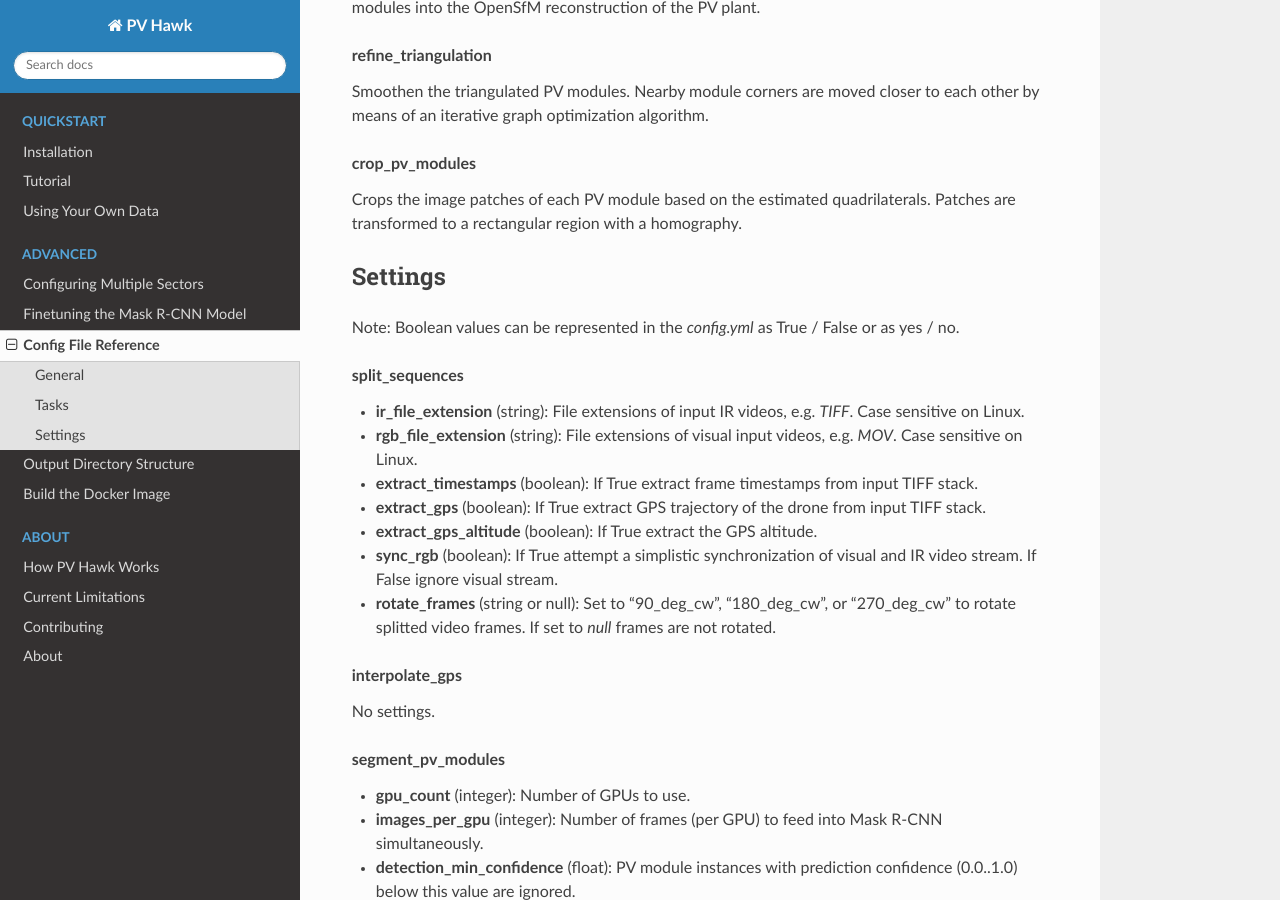
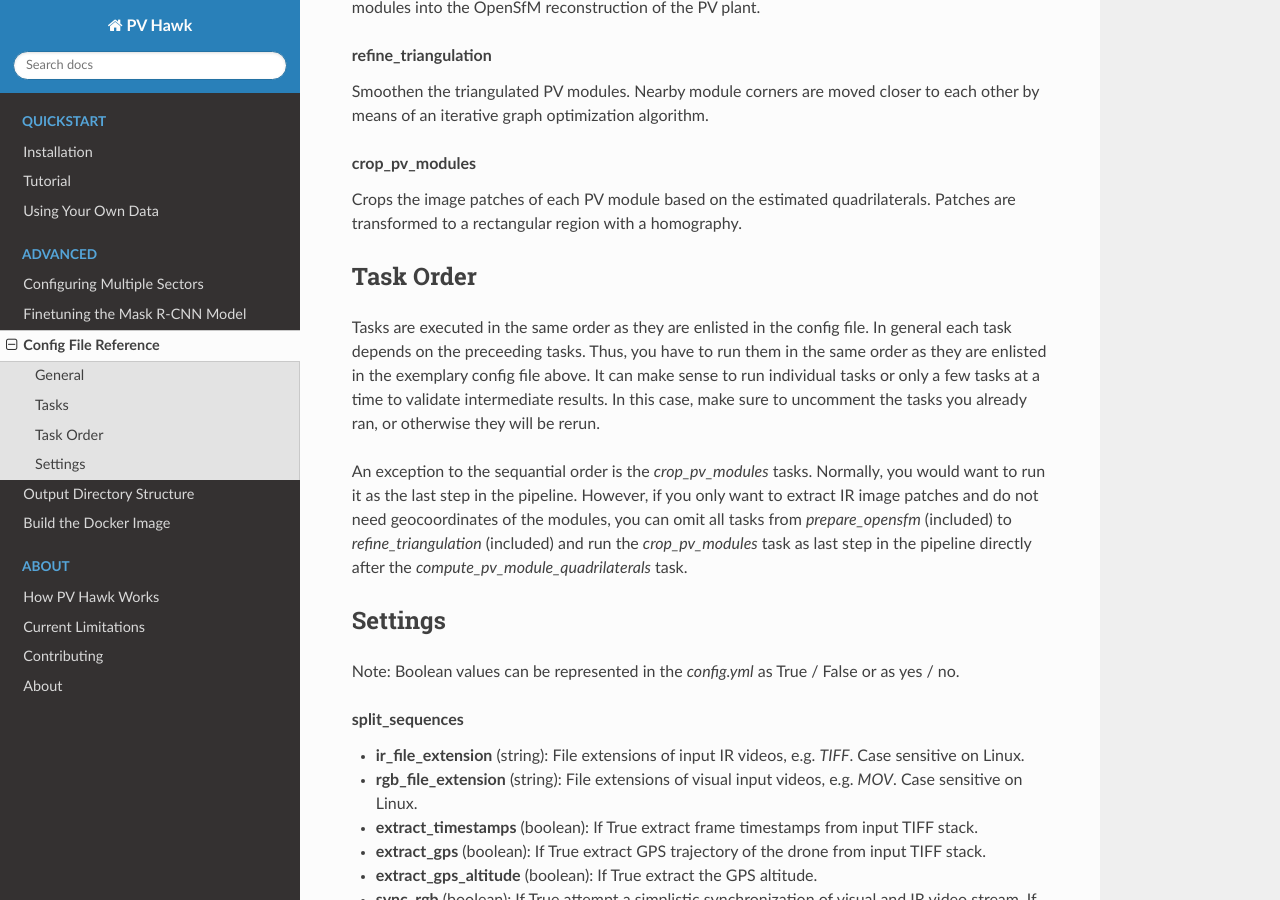
Before and after one commit to LukasBommes/PV-Hawk, a Sphinx documentation site: the page built from docs/source/config_file_reference.rst, in a window 1280 px wide and 900 px high, scrolled down 3899 px. Built offline with Sphinx 7.4.7 and the Read the Docs theme 2.0.0, drawn with Linux system fonts in a browser that asks for light colours.

Commit message:
added explanation of task order

```diff
--- a/docs/source/config_file_reference.rst
+++ b/docs/source/config_file_reference.rst
@@ -174,6 +174,14 @@
 Crops the image patches of each PV module based on the estimated quadrilaterals. Patches are transformed to a rectangular region with a homography.
 
 
+Task Order
+----------
+
+Tasks are executed in the same order as they are enlisted in the config file. In general each task depends on the preceeding tasks. Thus, you have to run them in the same order as they are enlisted in the exemplary config file above. It can make sense to run individual tasks or only a few tasks at a time to validate intermediate results. In this case, make sure to uncomment the tasks you already ran, or otherwise they will be rerun.
+
+An exception to the sequantial order is the `crop_pv_modules` tasks. Normally, you would want to run it as the last step in the pipeline. However, if you only want to extract IR image patches and do not need geocoordinates of the modules, you can omit all tasks from `prepare_opensfm` (included) to `refine_triangulation` (included) and run the `crop_pv_modules` task as last step in the pipeline directly after the `compute_pv_module_quadrilaterals` task.
+
+
 Settings
 --------
 
```
